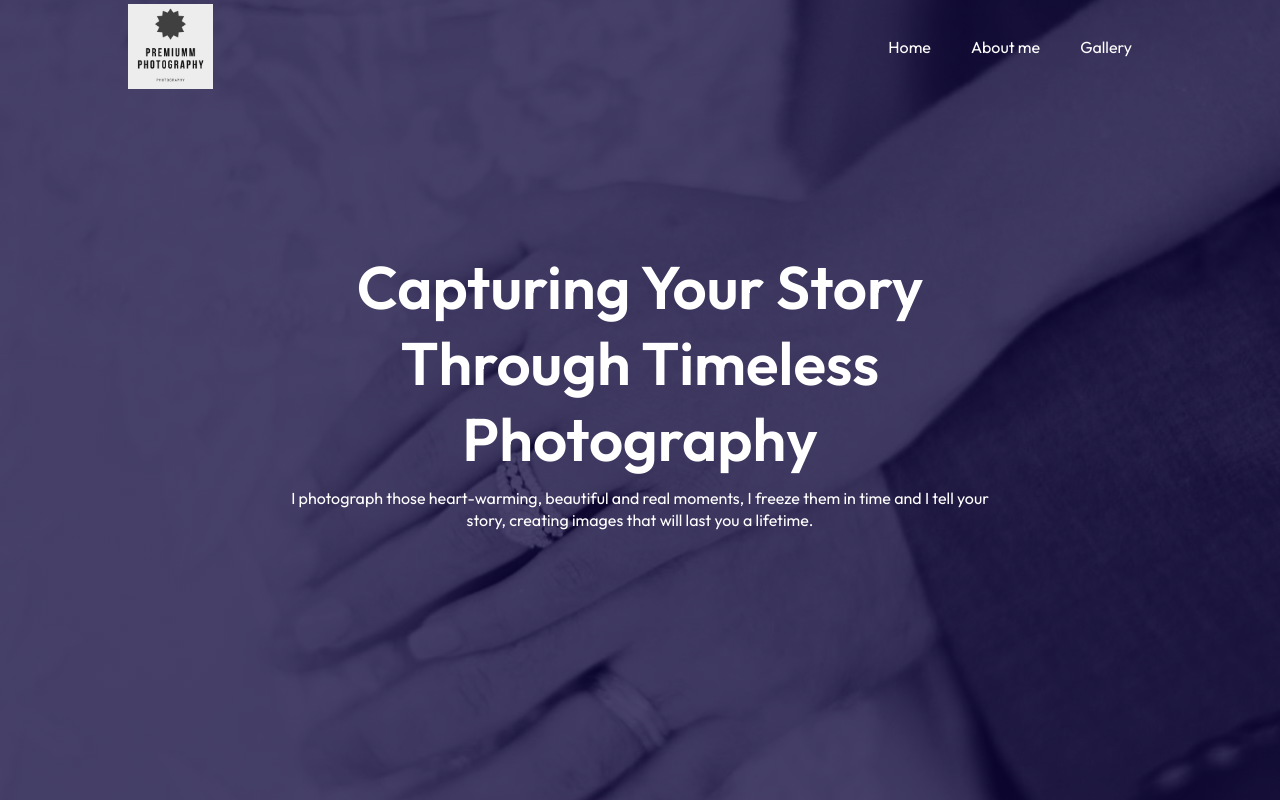
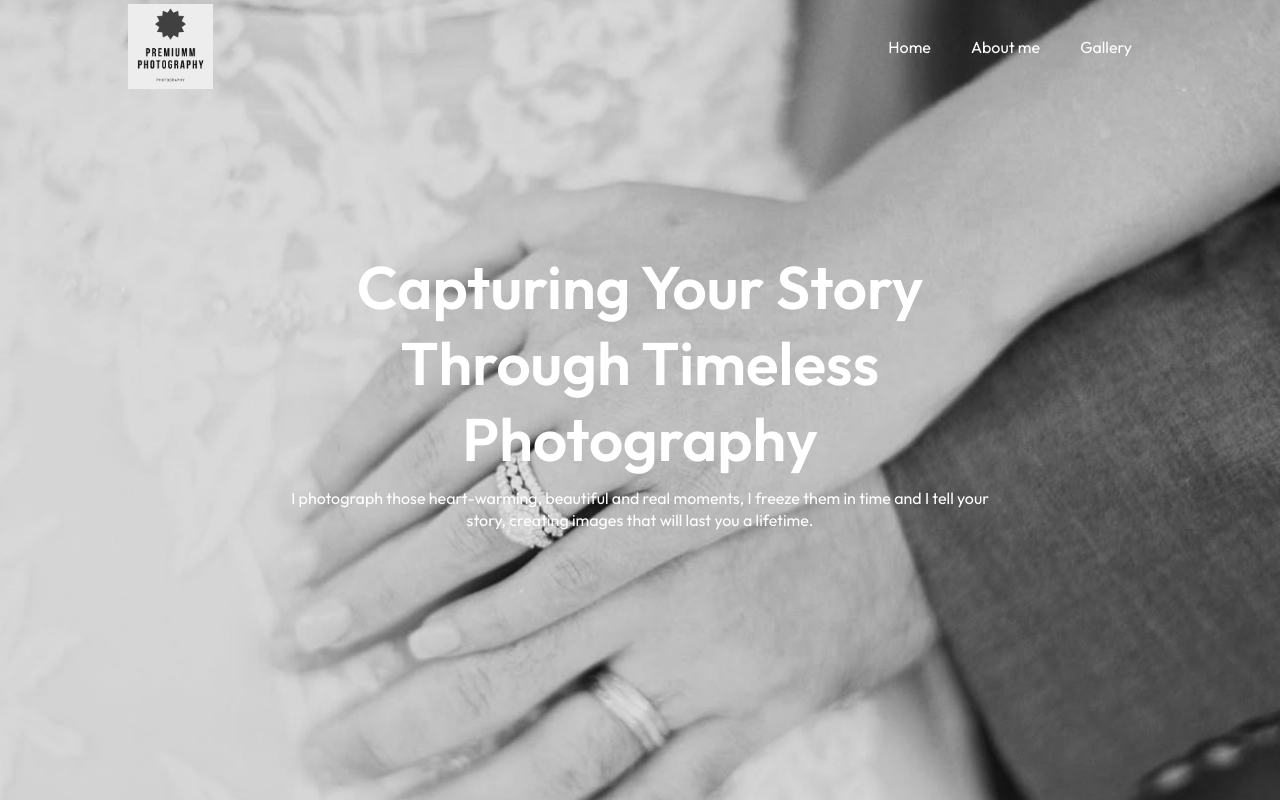
Before and after one commit to benattimj/premiummphoto, a React (Vite) app: page / in a window 1280 px wide. Shown: the top 800 px of the page. Built offline with nearby package versions, Linux system fonts and the light colour scheme.

Commit message:
Remove background hero style

```diff
--- a/src/Components/Hero/Hero.css
+++ b/src/Components/Hero/Hero.css
@@ -1,7 +1,7 @@
 .hero{
     width: 100%;
     min-height: 100vh;
-    background: linear-gradient(rgba(8,0,58,0.7),rgba(8,0,58,0.7)), url('../../assets/hero4.jpeg');
+    background: url('../../assets/hero4.jpeg');
     background-size: cover;
     background-position: center;
     color: #fff;
```
